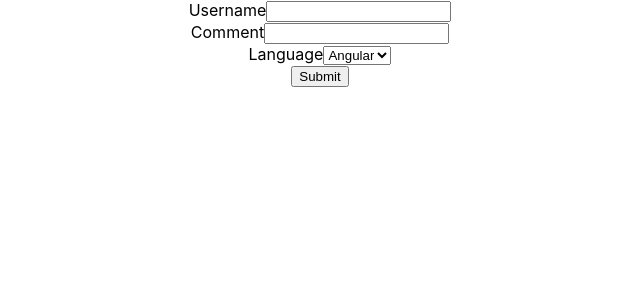
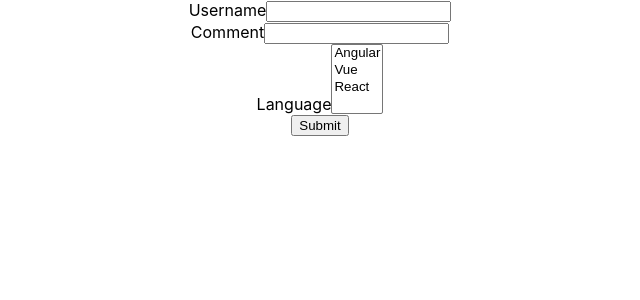
Before and after one commit to GeekShubhamRajput/react-js-learning, a React (Create React App) app: page / in a window 1280 px wide. Shown: the top 300 px of the page, without its empty margins (320-960 px from the left). Built offline with nearby package versions, Linux system fonts and the light colour scheme.

Commit message:
React Forms: select multiple options

```diff
--- a/src/components/Form.js
+++ b/src/components/Form.js
@@ -9,7 +9,7 @@ class Form extends Component{
     this.state = {
       username: '',
       comment: '',
-      language: ''
+      languages: []
     }
   }
 
@@ -22,11 +22,12 @@ class Form extends Component{
   }
 
   handleLanguageChange = (event) => {
-    this.setState({language: event.target.value})
+    let value = Array.from(event.target.selectedOptions, option => option.value);
+    this.setState({languages: value});
   }
 
   handleSubmit = (event) => {
-    alert(`Username: ${this.state.username} Comment: ${this.state.comment} Language: ${this.state.language}`)
+    alert(`Username: ${this.state.username} Comment: ${this.state.comment} Language: ${this.state.languages}`)
     event.preventDefault();
   }
 
@@ -45,7 +46,7 @@ class Form extends Component{
           </div>
           <div>
             <label>Language</label>
-            <select value={this.state.language} onChange={this.handleLanguageChange}>
+            <select multiple={true} value={this.state.languages} onChange={this.handleLanguageChange}>
               <option value="angular">Angular</option>
               <option value="vue">Vue</option>
               <option value="react">React</option>
```
